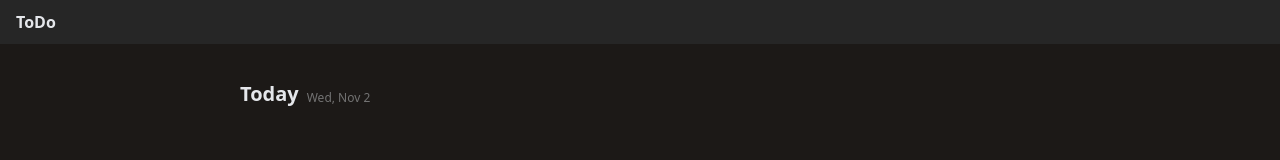
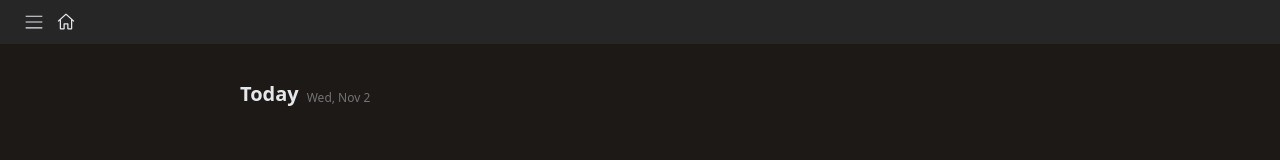
Before and after one commit to kulgg/todo, a Next.js app: page /app in a window 1280 px wide. Shown: the top 160 px of the page. Built offline with nearby package versions, Linux system fonts and the light colour scheme.

Commit message:
Add app header

```diff
--- /dev/null
+++ b/app/app/AppHeader.tsx
@@ -0,0 +1,45 @@
+import Link from "next/link";
+
+export default function AppHeader() {
+  return (
+    <header className="h-11 bg-neutral-800 flex flex-col justify-center">
+      <div className="flex max-w-[1440px] justify-between px-1 md:px-4">
+        <div className="flex gap-1 items-center">
+          <div className="ml-1 p-1 hover:bg-neutral-600 rounded-sm cursor-pointer">
+            <svg
+              stroke="currentColor"
+              fill="currentColor"
+              strokeWidth={0}
+              viewBox="0 0 24 24"
+              className="w-5 h-5"
+              xmlns="http://www.w3.org/2000/svg"
+            >
+              <path
+                fill="none"
+                strokeWidth={1.3}
+                d="M2,19 L22,19 M2,5 L22,5 M2,12 L22,12"
+              />
+            </svg>
+          </div>
+          <div className="p-1 hover:bg-neutral-600 rounded-sm cursor-pointer">
+            <svg
+              stroke="currentColor"
+              fill="currentColor"
+              strokeWidth={0}
+              viewBox="0 0 16 16"
+              className="w-5 h-5"
+              xmlns="http://www.w3.org/2000/svg"
+            >
+              <path
+                fillRule="evenodd"
+                clipRule="evenodd"
+                d="M8.36 1.37l6.36 5.8-.71.71L13 6.964v6.526l-.5.5h-3l-.5-.5v-3.5H7v3.5l-.5.5h-3l-.5-.5V6.972L2 7.88l-.71-.71 6.35-5.8h.72zM4 6.063v6.927h2v-3.5l.5-.5h3l.5.5v3.5h2V6.057L8 2.43 4 6.063z"
+              />
+            </svg>
+          </div>
+        </div>
+        <div></div>
+      </div>
+    </header>
+  );
+}
--- a/app/app/layout.tsx
+++ b/app/app/layout.tsx
@@ -1,21 +1,10 @@
-import Link from "next/link";
 import React from "react";
+import AppHeader from "./AppHeader";
 
 export default function AppLayout({ children }: { children: React.ReactNode }) {
   return (
     <div className="mx-auto w-full">
-      <header className="h-11 bg-neutral-800 flex flex-col justify-center">
-        <div className="flex max-w-[1440px] justify-between px-1 md:px-4">
-          <div className="flex gap-10">
-            <nav>
-              <Link href="/" className="flex items-center space-x-2">
-                <span className="font-bold">ToDo</span>
-              </Link>
-            </nav>
-          </div>
-          <div></div>
-        </div>
-      </header>
+      <AppHeader />
       <main className="container mx-auto px-2 md:px-0">{children}</main>
     </div>
   );
```
